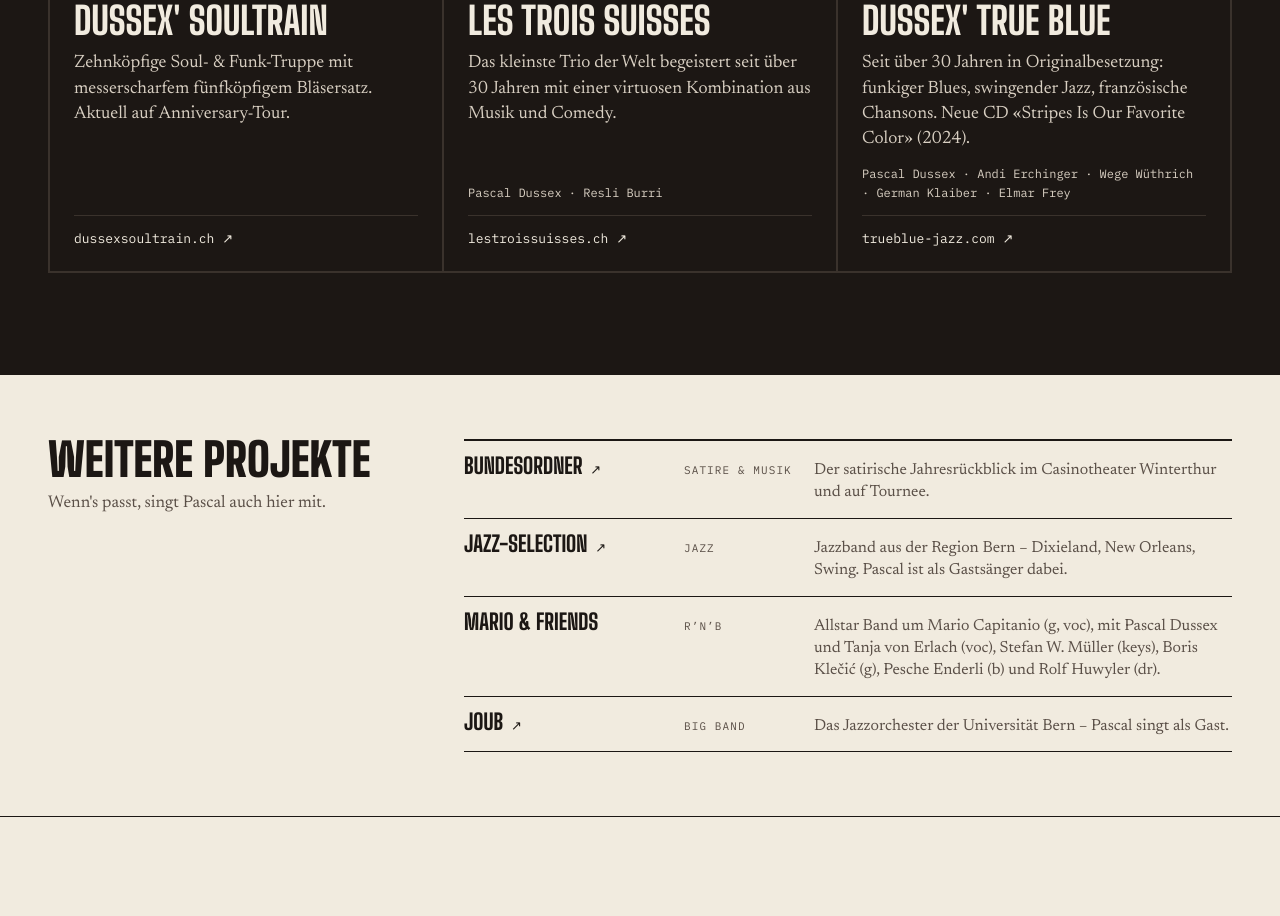
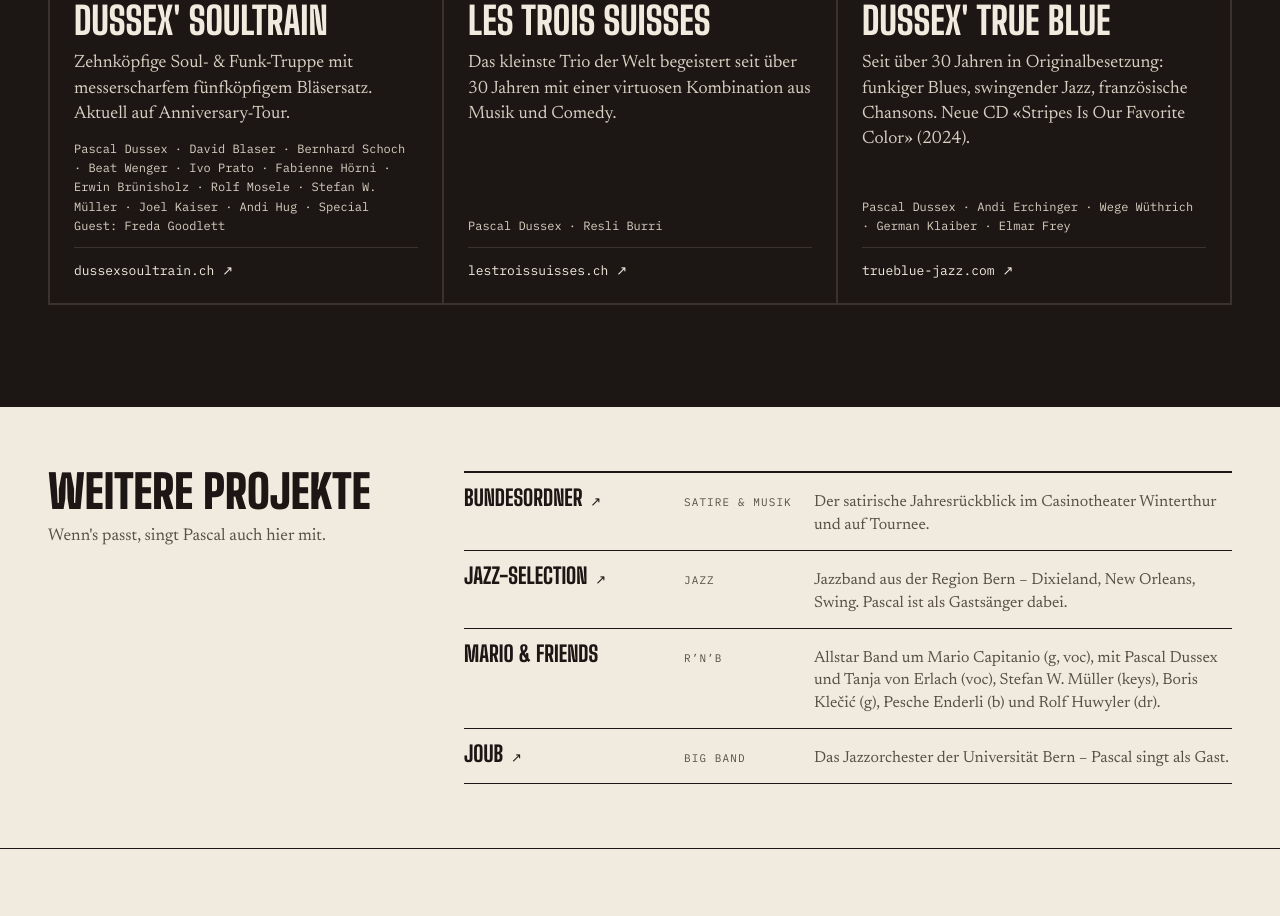
Before and after one commit to tonisulzener/pascal-dussex-website, a plain HTML site: page index.html in a window 1280 px wide. Shown: the part 5902-6818 px from the top of the page. Drawn offline with Linux system fonts and the light colour scheme.

Commit message:
Soultrain: Besetzung
Co-Authored-By: Claude Opus 5.5 <noreply@anthropic.com>

```diff
--- a/content/site.json
+++ b/content/site.json
@@ -21,7 +21,7 @@
         "name": "Dussex' Soultrain",
         "genre": "Soul & Funk",
         "text": "Zehnköpfige Soul- & Funk-Truppe mit messerscharfem fünfköpfigem Bläsersatz. Aktuell auf Anniversary-Tour.",
-        "members": "",
+        "members": "Pascal Dussex · David Blaser · Bernhard Schoch · Beat Wenger · Ivo Prato · Fabienne Hörni · Erwin Brünisholz · Rolf Mosele · Stefan W. Müller · Joel Kaiser · Andi Hug · Special Guest: Freda Goodlett",
         "url": "https://www.dussexsoultrain.ch/",
         "image": "/img/Dussex_Soultrain_2026_oF.jpg",
         "image_pos": "center 40%"
--- a/index.html
+++ b/index.html
@@ -95,7 +95,7 @@ verschiedene Sideprojekte und dazwischen ein kleines Budeli mit Velos.</p>
             <div class="band__genre">Soul &amp; Funk</div>
             <div class="band__name">Dussex&#39; Soultrain</div>
             <p class="band__text">Zehnköpfige Soul- &amp; Funk-Truppe mit messerscharfem fünfköpfigem Bläsersatz. Aktuell auf Anniversary-Tour.</p>
-
+            <div class="band__members">Pascal Dussex · David Blaser · Bernhard Schoch · Beat Wenger · Ivo Prato · Fabienne Hörni · Erwin Brünisholz · Rolf Mosele · Stefan W. Müller · Joel Kaiser · Andi Hug · Special Guest: Freda Goodlett</div>
             <div class="band__domain">dussexsoultrain.ch ↗</div>
           </div>
         </a>
```
